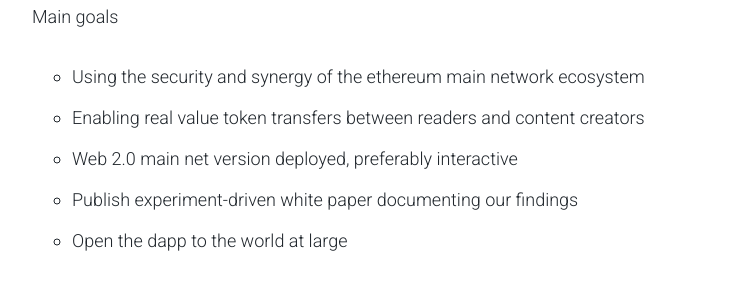
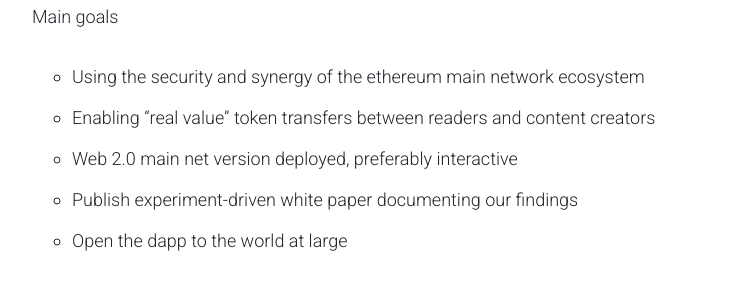
Before and after one commit to AKASHAorg/blog.akasha.world, a Jekyll site: the page built from _posts/2016-09-30-launch-imminent.md, in a window 1280 px wide and 900 px high, scrolled down 4350 px. Shown: the part 153-442 px from the top of the window, without its empty margins (268-1006 px from the left). Built offline with Jekyll 4.4.1, drawn with Linux system fonts in a browser that asks for light colours; comment, search, counter and statistics services are not loaded.

```diff
--- a/_posts/2016-09-30-launch-imminent.md
+++ b/_posts/2016-09-30-launch-imminent.md
@@ -99,7 +99,7 @@ Many variables in the equation as it all depends on the findings and lessons lea
 Main goals
 
 - Using the security and synergy of the ethereum main network ecosystem
-- Enabling real value token transfers between readers and content creators
+- Enabling "real value" token transfers between readers and content creators
 - Web 2.0 main net version deployed, preferably interactive
 - Publish experiment-driven white paper documenting our findings
 - Open the dapp to the world at large
```
